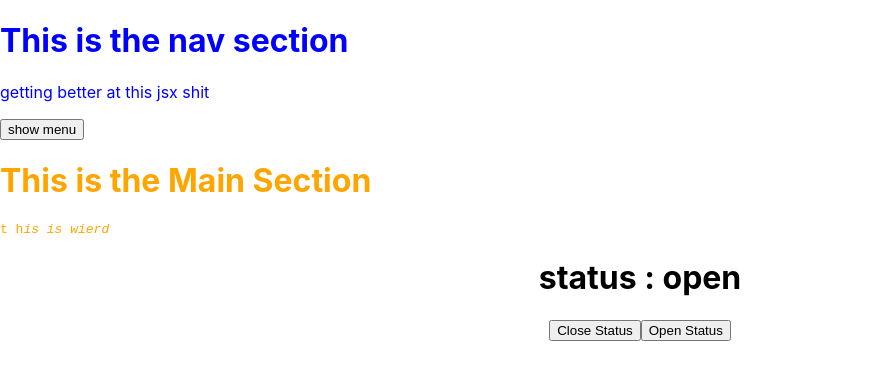
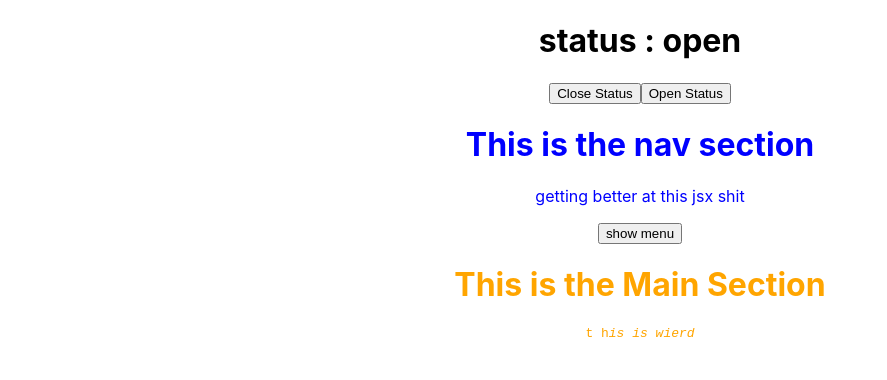
Before and after one commit to ianfletcher314/BrasiliaRestaurant, a React (Create React App) app: page / in a window 1280 px wide. Shown: the top 380 px of the page, without its empty margins (0-887 px from the left). Built offline with nearby package versions, Linux system fonts and the light colour scheme.

Commit message:
moved the components inside the app div rather than the index.js div. now App.js has all of the components importing into it

```diff
--- a/src/App.js
+++ b/src/App.js
@@ -1,5 +1,8 @@
 import React, { useState } from "react";
 import "./App.css";
+import Nav from "./components/Nav/Nav";
+import Main from "./components/Main/Main";
+import Menu from "./components/Menu/Menu";
 
 function App() {
   const [status, setStatus] = useState("open");
@@ -20,6 +23,9 @@ function App() {
       >
         Open Status
       </button>
+      <Nav />
+      <Menu />
+      <Main />
     </div>
   );
 }
--- a/src/index.js
+++ b/src/index.js
@@ -3,15 +3,9 @@ import ReactDOM from "react-dom";
 import "./index.css";
 import App from "./App";
 import reportWebVitals from "./reportWebVitals";
-import Nav from "./components/Nav/Nav";
-import Main from "./components/Main/Main";
-import Menu from "./components/Menu/Menu";
 
 ReactDOM.render(
   <React.StrictMode>
-    <Nav />
-    <Menu />
-    <Main />
     <App />
   </React.StrictMode>,
   document.getElementById("root")
```
